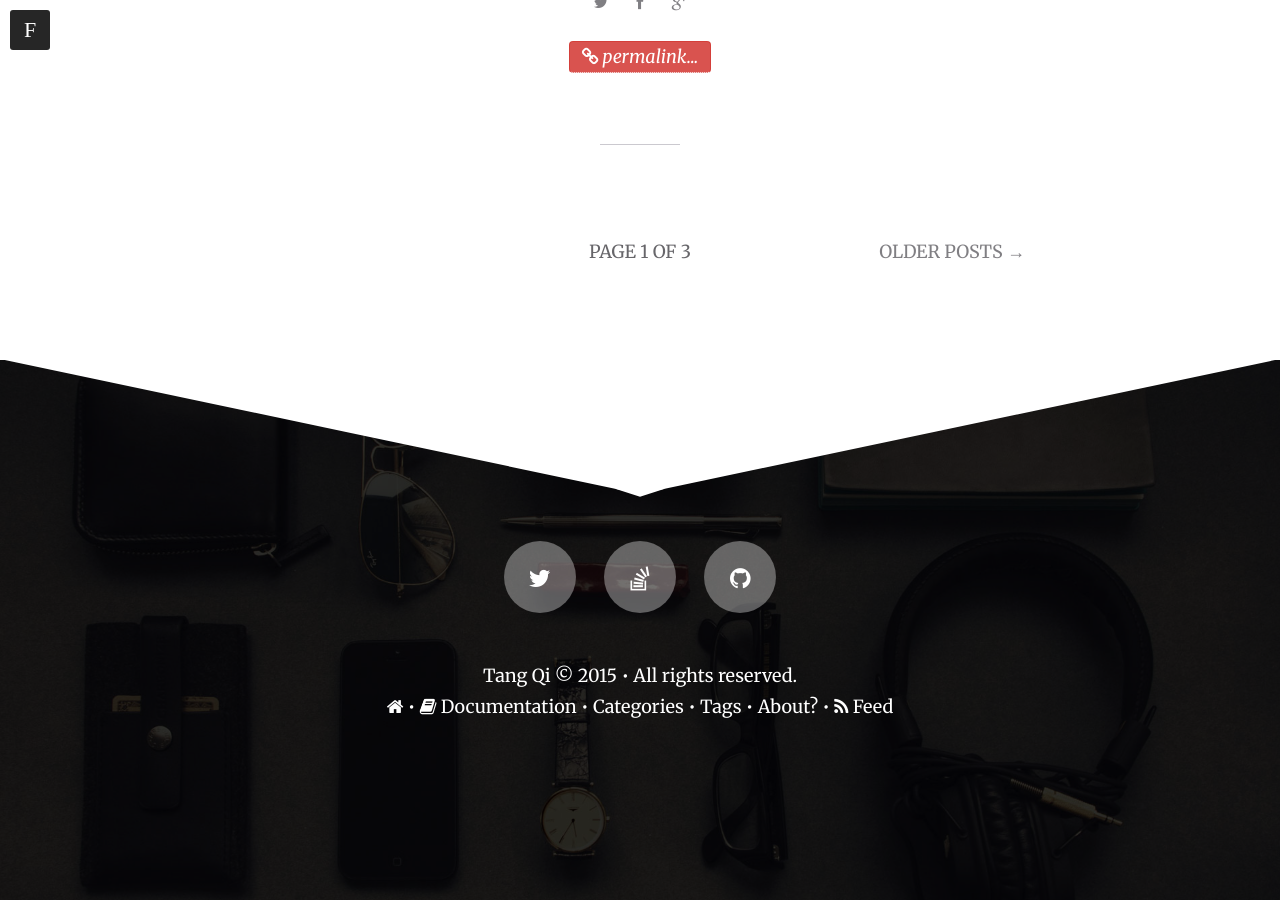
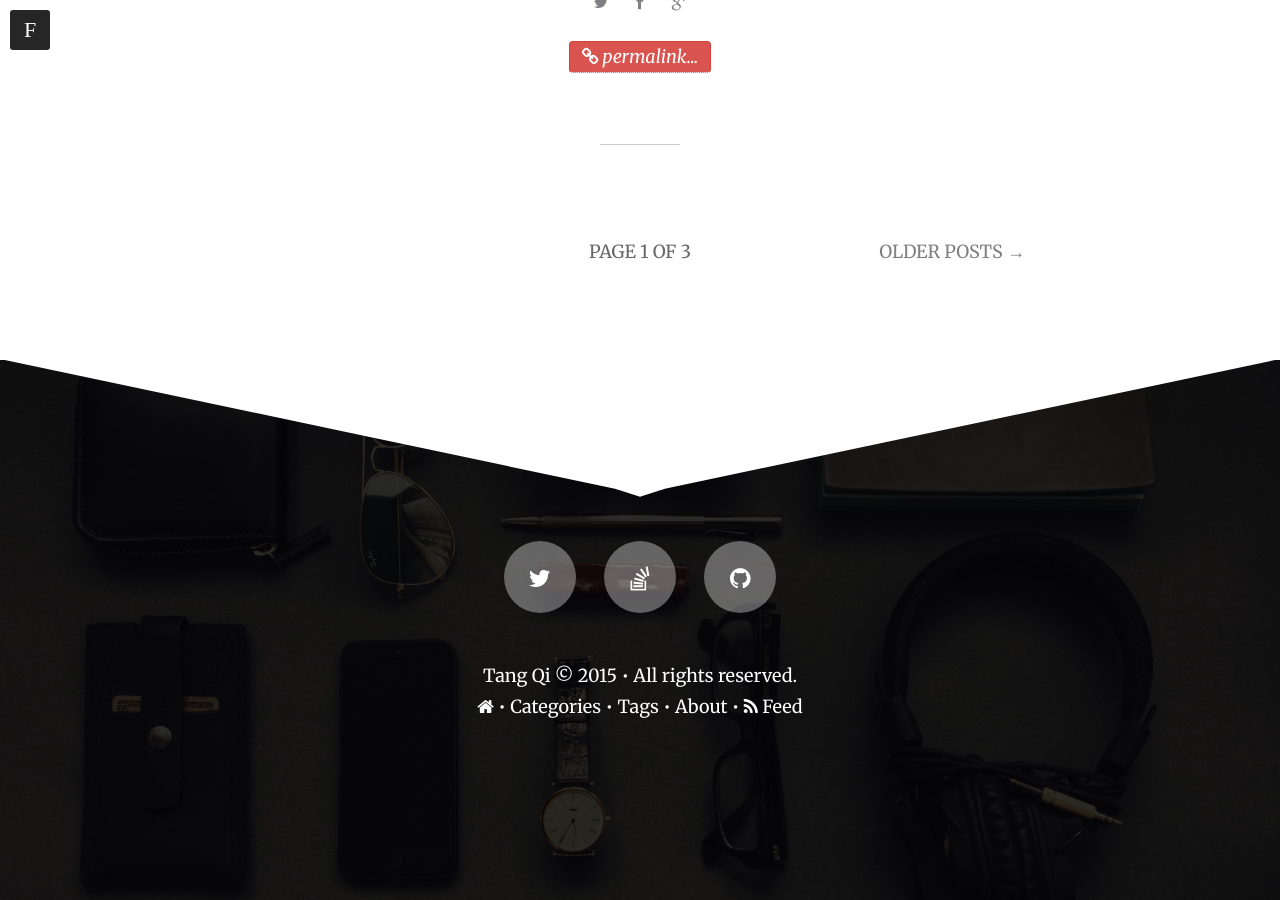
Before and after one commit to hmfaysal/hmfaysal-omega-theme, a Jekyll site: the page built from index.html, in a window 1280 px wide and 900 px high, scrolled down 4649 px. Built offline with Jekyll 4.4.1, drawn with Linux system fonts in a browser that asks for light colours; nearby versions of some CDN libraries; the list of posts is cut into pages by our own code.

Commit message:
Modify _config.yml

```diff
--- a/_config.yml
+++ b/_config.yml
@@ -51,13 +51,11 @@ links:
     url: /
     external: false
     icon: home
-  - title: <i class="icon-book"></i> Documentation
-    url: /documentation
   - title: Categories
     url: /categories
   - title: Tags
     url: /tags
-  - title: About?
+  - title: About
     url: /tangqi
 
 # http://en.wikipedia.org/wiki/List_of_tz_database_time_zones
```
